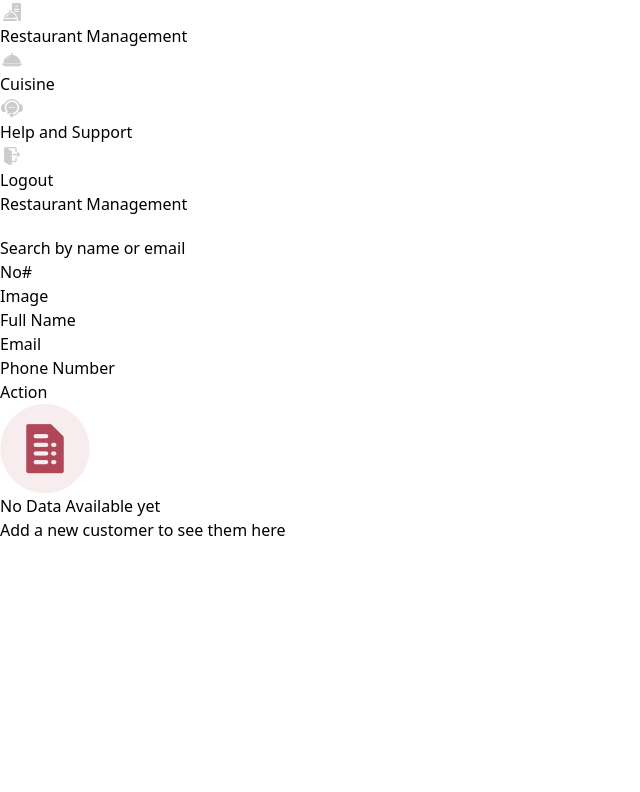
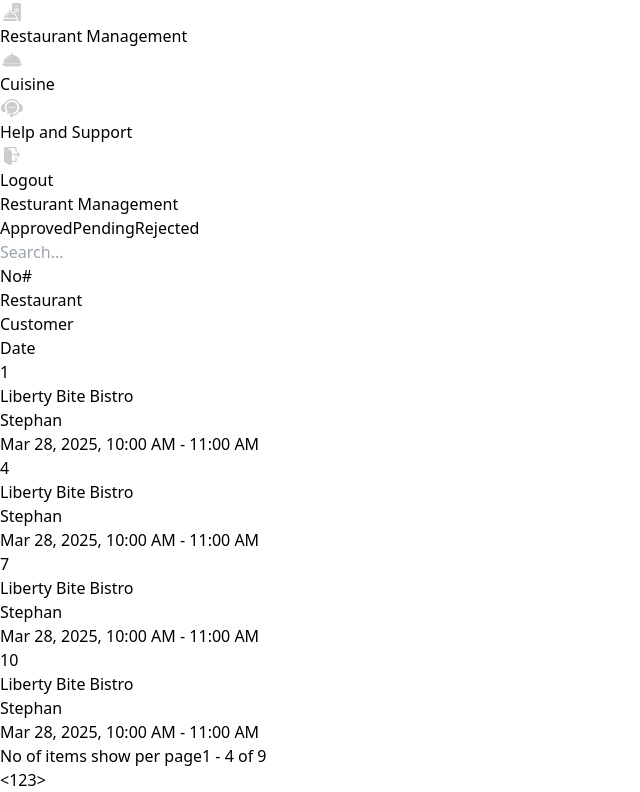
Before and after one commit to ayeshanaveed2526/jinnbyte-reszo-app, a React (Vite) app: page /RestaurantMang in a window 1280 px wide. Shown: the part 208-1000 px from the top of the page, without its empty margins (0-640 px from the left). Before the commit the page ends 800 px from the top, so only its background shows below. Built offline with nearby package versions, Linux system fonts and the light colour scheme.

Commit message:
modified

```diff
--- a/src/App.jsx
+++ b/src/App.jsx
@@ -6,12 +6,13 @@ import CustomerMang from './CustomerMang';
 import RestaurantMang from './RestaurantMang';
 
 
+
 const App = () => {
   return (
     <Router>
       <Routes>
         <Route path='/login' element={<Login />} />
-        <Route path='/Dashboard' element={<Dashboard />} />
+        <Route path='/Dashboard' element={ <Dashboard />} />
          <Route path="/CustomerMang" element={<CustomerMang />} />
         <Route path='/RestaurantMang' element={<RestaurantMang/>}> </Route>
       </Routes>
--- a/src/BookingPage.jsx
+++ b/src/BookingPage.jsx
@@ -1,10 +1,18 @@
-import React, { useState } from "react";
+// pages/BookingPage.jsx
+import React from "react";
 import Table from "./Table";
 import DatePicker from "react-datepicker";
+import { useState } from "react";
 import "react-datepicker/dist/react-datepicker.css";
 
-const BookingPage = () => {
-  const [selectedDate, setSelectedDate] = useState(null);
+
+const BookingPage = ({
+  showHeadLeft = false,
+  showHeadRight = false,
+  showSearch = false,
+  showTabs = false,
+}) => {
+     const [selectedDate, setSelectedDate] = useState(null);
   const data = Array.from({ length: 25 }, (_, i) => ({
     id: i + 1,
     restaurant: "Liberty Bite Bistro",
@@ -14,21 +22,8 @@ const BookingPage = () => {
   }));
 
   return (
-    <div className="p-6 bg-[#0B111A] min-h-screen">
+    <div className="p-6 bg-[#131E2E]">
       <Table
-        headLeft={<div className="text-sm">Upcoming Bookings ({data.length})</div>}
-        headRight={
-          <div className="flex items-center ">
-
-            <DatePicker
-              selected={selectedDate}
-              onChange={date => setSelectedDate(date)}
-              placeholderText="Select date"
-              className="bg-[#0B111A] text-white px-1 py-1 rounded"
-            />
-                <span><img src="Group.png" alt="" /></span>
-          </div>
-        }
         data={data}
         columns={[
           { label: "No#", accessor: "id", width: "w-1/12" },
@@ -36,8 +31,23 @@ const BookingPage = () => {
           { label: "Customer", accessor: "customer", width: "w-3/12" },
           { label: "Date", accessor: "date", width: "w-5/12" },
         ]}
-        searchableFields={["restaurant", "customer"]}
-        tabs={["Approved", "Pending", "Rejected"]}
+        headLeft={
+          showHeadLeft && <div className="text-sm font-medium">  Upcoming Bookings ({data.length})</div>
+        }
+        headRight={
+          showHeadRight &&  <div className="flex items-center gap-2">
+
+            <DatePicker
+              selected={selectedDate}
+              onChange={date => setSelectedDate(date)}
+              placeholderText="Select date"
+              className="bg-[#0B111A] text-white px-2 py-1 "
+            />
+              <img src="Group.png" alt="" />
+          </div>
+        }
+        searchableFields={showSearch ? ["restaurant", "customer"] : []}
+        tabs={showTabs ? ["Approved", "Pending", "Rejected"] : []}
       />
     </div>
   );
--- a/src/CustomerMang.jsx
+++ b/src/CustomerMang.jsx
@@ -1,29 +1,22 @@
 import React from 'react'
 import Navbar from './Navbar'
 import Sidebar from './Sidebar'
+
 import EmptyTable from './EmptyTable'
+
 export default function CustomerMang() {
-
-
-
   return (
-    <div>
-       <div className="bg-gray-950 min-h-screen">
-               <Navbar />
-               <div className="flex flex-row">
-                 <Sidebar />
-                 <div >
-                   <div className="ml-6 ">
-              <div className="flex flex-col w-full h-screen">
-               <div className="text-white text-2xl px-6 py-4 font-semibold "><h2>Customer Management</h2></div>
-                 <EmptyTable    />
-         </div>
-
-             </div>
-
+    <div className="bg-gray-950 min-h-screen">
+      <Navbar />
+      <div className="flex flex-row">
+        <Sidebar />
+        <div className="flex-1 ml-8 px-6 py-4">
+          <div className="text-white text-2xl font-semibold mb-6">
+            <h2>Customer Management</h2>
+          </div>
+          <EmptyTable />
         </div>
       </div>
     </div>
-
-    </div>
-  )}
+  )
+}
--- a/src/Dashboard.jsx
+++ b/src/Dashboard.jsx
@@ -1,24 +1,21 @@
 import React from "react";
 import Navbar from "./Navbar";
 import Sidebar from "./Sidebar";
-// import BookingTable from "./BookingTable";
 import StatCard from "./StatCard";
 import BookingPage from "./BookingPage";
-import Table from "./Table";
 
 export default function Dashboard() {
   return (
-    <>
-      <div>
     <div className="bg-gray-950 min-h-screen">
       <Navbar />
       <div className="flex flex-row">
         <Sidebar />
-            <div >
-              <div className="ml-8 ">
-         <div className="flex flex-col w-full h-screen">
-          <div className="text-white text-2xl px-6 py-2 font-semibold "><h2>Dashboard</h2></div>
-                <div className="flex flex-row justify-between w-full gap-3 px-6 mt-1">
+        <div className="flex-1 flex flex-col items-center px-2 sm:px-4 md:px-8 py-4">
+          <div className="w-full max-w-6xl">
+            <div className="text-white text-2xl font-semibold py-2">
+              <h2>Dashboard</h2>
+            </div>
+            <div className="flex flex-row flex-wrap justify-between gap-3 mt-1">
               <StatCard
                 title="Total Customers"
                 value="1.5K+"
@@ -38,20 +35,12 @@ export default function Dashboard() {
                 iconSrc="Frame3.png"
               />
             </div>
-
- <div className="px-6 mt-6">
-              <BookingPage/>
-
-            </div>
-
+            <div className="mt-5">
+              <BookingPage showHeadLeft={true} showHeadRight={true} />
             </div>
           </div>
         </div>
       </div>
-
     </div>
-
-      </div>
-    </>
   );
 }
--- a/src/EmptyTable.jsx
+++ b/src/EmptyTable.jsx
@@ -6,7 +6,11 @@ const EmptyTable = () => {
       <div className="bg-[#131E2E] border border-gray-700 rounded-xl px-5 py-5  w-[1092px] h-[406.1px] ">
 <div className=' bg-[#1B2D47] border border-gray-600 rounded-xl px-4 py-2 text-gray-400 flex flex-row h-11 w-80 mb-3 '>
     <img src="searchicon.png" alt="search" />
-   <p>Search by name or email</p>
+<input
+  type="text"
+  placeholder="Search by name or email "
+  className='text-gray-400 text-sm font-semibold ml-2 w-full bg-transparent outline-none'
+/>
 </div>
 <div className=' rounded-xl mb-3'>
   <div className='bg-[#0B111A] flex flex-row justify-between px-4 py-2 text-white  w-[1050px] border border-gray-700'>
--- a/src/Login.jsx
+++ b/src/Login.jsx
@@ -18,6 +18,7 @@ const Login = () => {
       setMessage("Invalid email or password");
     }
   };
+
 
   return (
     <div className="bg-slate-950 flex flex-row justify-center items-center h-screen">
--- a/src/RestaurantMang.jsx
+++ b/src/RestaurantMang.jsx
@@ -1,24 +1,20 @@
 import React from 'react'
 import Navbar from './Navbar'
 import Sidebar from './Sidebar'
-import EmptyTable from './EmptyTable'
-export default function RestaurantMang() {
+
+import BookingPage from './BookingPage'
+
+export default function CustomerMang() {
   return (
-    <div>
     <div className="bg-gray-950 min-h-screen">
       <Navbar />
       <div className="flex flex-row">
         <Sidebar />
-                       <div >
-                         <div className="ml-6 ">
-                    <div className="flex flex-col w-full h-screen">
-                     <div className="text-white text-2xl px-6 py-4 font-semibold "><h2>Restaurant Management</h2></div>
-                       <EmptyTable    />
+        <div className="flex-1 ml-8 px-6 py-4">
+          <div className="text-white text-2xl font-semibold mb-6">
+            <h2>Resturant Management</h2>
           </div>
-
-                   </div>
-
-              </div>
+          <BookingPage showSearch={true} showTabs={true}  />
         </div>
       </div>
     </div>
--- a/src/Table.jsx
+++ b/src/Table.jsx
@@ -8,22 +8,29 @@ const Table = ({
   searchableFields = [],
   tabs = [],
 }) => {
+
   const [currentPage, setCurrentPage] = useState(1);
-  const [selectedTab, setSelectedTab] = useState(tabs?.[0] || "");
   const [search, setSearch] = useState("");
+  const [selectedTab, setSelectedTab] = useState(
+    tabs && tabs.length > 0 ? tabs[0] : ""
+  );
 
-  const itemsPerPage = 5;
+  const itemsPerPage = 4;
 
-
-  const filteredByTab = selectedTab
-    ? data.filter((item) => item.status?.toLowerCase() === selectedTab.toLowerCase())
+  // Filter by tabs (only if tabs exist)
+  const filteredByTab = tabs && tabs.length > 0
+    ? data.filter(
+        (item) =>
+          item.status?.toLowerCase() === selectedTab.toLowerCase()
+      )
     : data;
 
-
+  // Filter by search
   const filteredData = useMemo(() => {
+    if (!search || searchableFields.length === 0) return filteredByTab;
     return filteredByTab.filter((item) =>
       searchableFields.some((field) =>
-        item[field]?.toLowerCase().includes(search.toLowerCase())
+        String(item[field]).toLowerCase().includes(search.toLowerCase())
       )
     );
   }, [search, filteredByTab, searchableFields]);
@@ -36,14 +43,16 @@ const Table = ({
 
   return (
     <div className="bg-[#131E2E] text-white border border-gray-700 rounded-md">
-
+      {/* Header */}
+      {(headLeft || headRight) && (
         <div className="flex justify-between items-center px-4 py-4 font-medium">
           <div>{headLeft}</div>
           <div>{headRight}</div>
         </div>
+      )}
 
-
-      {tabs.length > 0 && (
+      {/* Tabs */}
+      {tabs && tabs.length > 0 && (
         <div className="flex space-x-4 px-4 mb-2">
           {tabs.map((tab) => (
             <button
@@ -54,7 +63,7 @@ const Table = ({
               }}
               className={`px-3 py-1 rounded ${
                 selectedTab === tab
-                  ? "bg-[#D0968B] text-white"
+                  ? " text-white hover:text-[#DFCAB7] hover:underline decoration-[#DFCAB7]  "
                   : "bg-gray-700 text-gray-300"
               }`}
             >
@@ -64,30 +73,34 @@ const Table = ({
         </div>
       )}
 
-
-      {searchableFields.length > 0 && (
+      {/* Search */}
+      {searchableFields && searchableFields.length > 0 && (
         <div className="px-4 mb-3">
           <input
             type="text"
             placeholder="Search..."
             className="w-full p-2 rounded bg-[#1B2D47] text-white text-sm border border-gray-600"
             value={search}
-            onChange={(e) => setSearch(e.target.value)}
+            onChange={(e) => {
+              setSearch(e.target.value);
+              setCurrentPage(1);
+            }}
           />
         </div>
       )}
 
 
       <div className="bg-[#0B111A] flex flex-row justify-between p-4 font-normal text-sm text-white border-b border-gray-700 rounded-t-md">
-        {columns.map((col, i) => (
-          <div key={i} className={col.width || "w-auto"}>
+        {columns.map((col, idx) => (
+          <div key={idx} className={col.width || "w-auto"}>
             {col.label}
           </div>
         ))}
       </div>
 
 
-      {currentData.map((item, idx) => (
+      {currentData.length > 0 ? (
+        currentData.map((item, idx) => (
           <div
             key={item.id}
             className={`flex flex-row justify-between p-4 text-sm border-b border-gray-700 ${
@@ -100,11 +113,15 @@ const Table = ({
               </div>
             ))}
           </div>
-      ))}
+        ))
+      ) : (
+        <div className="text-center text-gray-400 py-6">No data available</div>
+      )}
 
 
+      {filteredData.length > itemsPerPage && (
         <div className="flex justify-between items-center px-4 py-4">
-        <div className="text-sm text-gray-400">
+          <div className="text-sm text-white"> <span>No of items show per page</span>
             {`${(currentPage - 1) * itemsPerPage + 1} - ${Math.min(
               currentPage * itemsPerPage,
               filteredData.length
@@ -140,6 +157,7 @@ const Table = ({
             </button>
           </div>
         </div>
+      )}
     </div>
   );
 };
```
Lines whose indentation alone changed are shown as unchanged.
